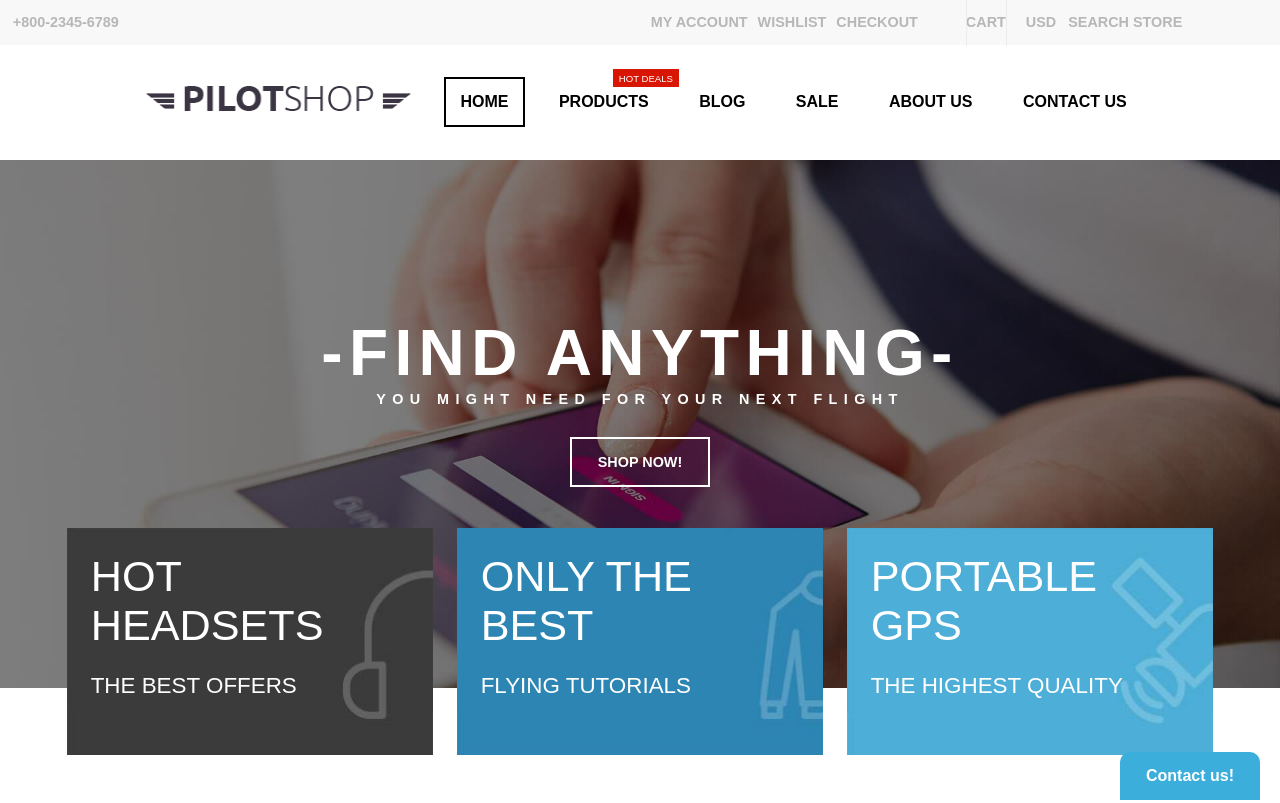
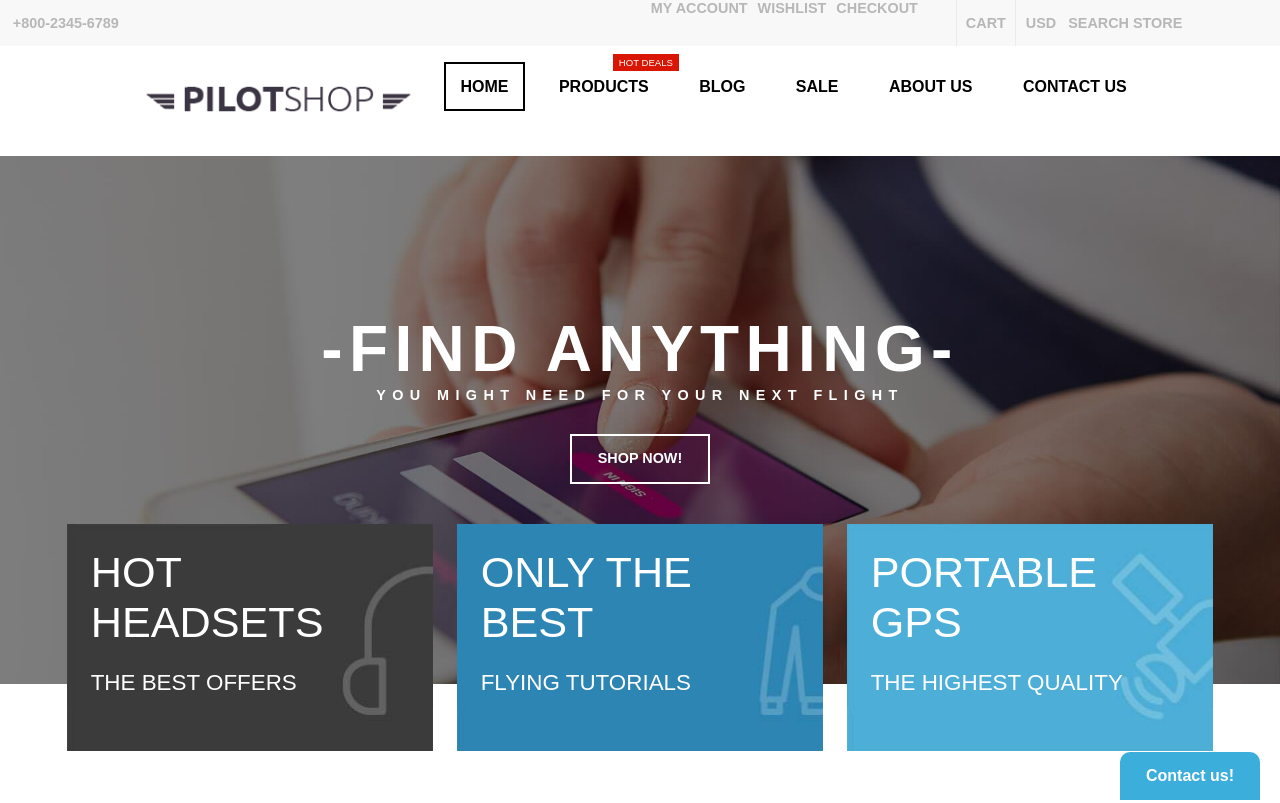
Before and after one commit to AlisonYoon/pilot-shop, a plain HTML site: page index.html in a window 1280 px wide. Shown: the top 803 px of the page. Drawn offline with Linux system fonts and the light colour scheme.

Commit message:
pseudo element border fixed

```diff
--- a/index.css
+++ b/index.css
@@ -10,6 +10,8 @@ h1, h2, h3 {
 }
 ul {
 	padding: 0;
+	margin: 0;
+	height: 46px;
 }
 a {
 	text-decoration: none;
@@ -57,6 +59,7 @@ a {
 }
 .cart li {
 	margin: 0 10px;
+	padding: 15px 0;
 }
 .cart li:first-child::after, .cart li:first-child::before {
 	display: inline-block;
@@ -70,6 +73,10 @@ a {
 }
 .cart li:first-child::before {
 	margin-right: 100px;
+	left: -10px;
+}
+.cart li:first-child::after {
+	right: -10px;
 }
 
 .search {
@@ -87,6 +94,8 @@ a {
 }
 .cart li, .user-menu-items li {
 	float: left;
+	position: relative;
+	overflow: visible;
 }
 
 .main-nav {
```
